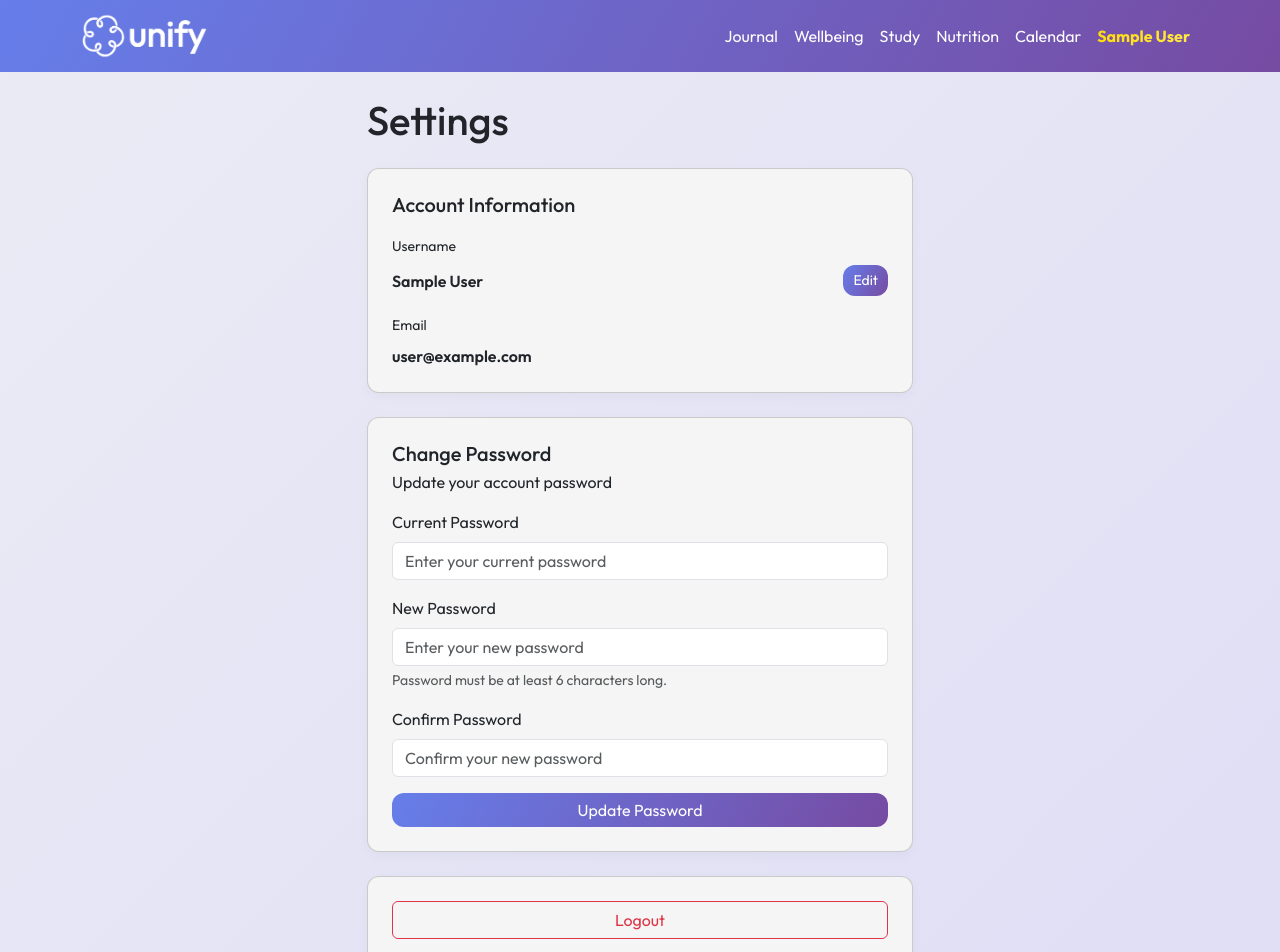
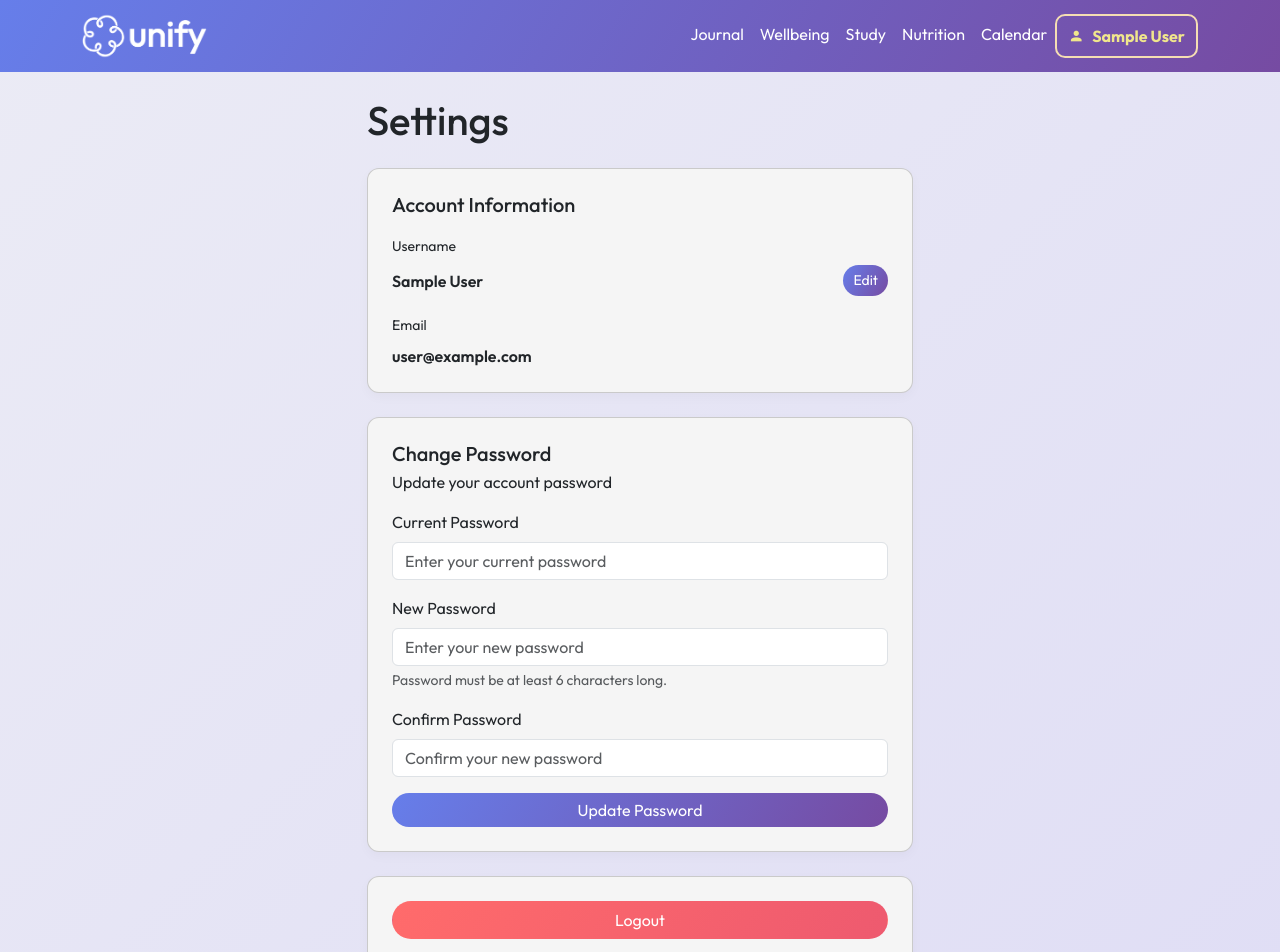
Before and after one commit to Matt2khlr/WAD2_Unify, a Vue app: page /settings in a window 1280 px wide. Shown: the top 952 px of the page. Built offline with nearby package versions, Linux system fonts and the light colour scheme; no server answers; sample sign-in values are in the browser's storage.

Commit message:
style: Fixed alignment,

```diff
--- a/src/components/Navbar.vue
+++ b/src/components/Navbar.vue
@@ -7,6 +7,7 @@ import logo from '@/assets/logo.png';
 
 const collapseMenu = ref(null);
 const userName = ref('Profile');
+const isOpen = ref(false);
 
 // Bootstrap collapse instance
 let bsCollapse = null;
@@ -65,10 +66,14 @@ function cleanupAuthListener() {
   window.removeEventListener('profile-updated', handleProfileUpdate);
 }
 
+function toggleNav() {
+  bsCollapse?.toggle();
+  requestAnimationFrame(() => { isOpen.value = collapseMenu.value?.classList.contains('show'); });
+}
+
 function closeNav() {
-  if (bsCollapse && collapseMenu.value?.classList.contains('show')) {
-    bsCollapse.hide();
-  }
+  bsCollapse?.hide();
+  isOpen.value = false;
 }
 </script>
 
@@ -79,8 +84,8 @@ function closeNav() {
         <img :src="logo" class="navbar-logo" alt="Logo" />
       </RouterLink>
 
-      <button class="navbar-toggler" type="button" data-bs-toggle="collapse" data-bs-target="#mainNav"
-        aria-controls="mainNav" aria-expanded="false" aria-label="Toggle navigation">
+      <button class="navbar-toggler" type="button" aria-controls="mainNav"
+      :aria-expanded="isOpen" aria-label="Toggle navigation" @click="toggleNav">
         <span class="navbar-toggler-icon"></span>
       </button>
 
@@ -102,7 +107,8 @@ function closeNav() {
             <RouterLink class="nav-link" to="/calendar" @click="closeNav">Calendar</RouterLink>
           </li>
           <li class="nav-item">
-            <RouterLink class="nav-link user-name" to="/settings" @click="closeNav">{{ userName }}
+            <RouterLink class="nav-link user-name user-name-pill" to="/settings" @click="closeNav">
+              &nbsp;<i class="mdi mdi-account me-2"></i>{{ userName }}&nbsp;
             </RouterLink>
           </li>
         </ul>
@@ -148,7 +154,7 @@ nav {
 }
 
 .user-name {
-  background: linear-gradient(120deg, #ffd700 0%, #ffed4e 100%);
+  background: #F0E68C;
   -webkit-background-clip: text;
   -webkit-text-fill-color: transparent;
   background-clip: text;
@@ -158,9 +164,15 @@ nav {
 }
 
 .user-name:hover {
-  background: linear-gradient(120deg, #ffed4e 0%, #ffd700 100%);
+  background: #bababa;
   -webkit-background-clip: text;
   -webkit-text-fill-color: transparent;
   background-clip: text;
 }
+
+.user-name-pill {
+  border: 2px solid wheat;
+  border-radius: 10px;
+}
+
 </style>
--- a/src/views/CalendarView.vue
+++ b/src/views/CalendarView.vue
@@ -1513,7 +1513,7 @@ export default {
   <div class="container h-100">
 
     <div class="mt-2 mb-2 text-center">
-      <h1 class="display-4 fw-bold d-flex align-items-center gap-3">
+      <h1 class="display-4 fw-bold d-flex justify-content-center align-items-center gap-3">
         Calendar
       </h1>
     </div>
@@ -1705,7 +1705,6 @@ export default {
         <div class="modal-content">
           <div class="modal-header">
             <h5 class="modal-title">
-              <i class="mdi mdi-calendar-plus me-2"></i>
               Create Event
             </h5>
             <button type="button" class="btn-close btn-close-white" @click="closeCreateDialog"></button>
@@ -2413,8 +2412,14 @@ export default {
 }
 
 .save-button:hover {
+  background: linear-gradient(120deg, #667eea 0%, #764ba2 100%);
+  -webkit-background-clip: text;
+  -webkit-text-fill-color: transparent;
+  background-clip: text;
+  border: 1px solid lightgray;
   box-shadow: 0 8px 16px rgba(102, 126, 234, 0.4);
   transform: translateY(-3px);
+  transition: all 0.3s ease;
 }
 
 /* Cancel Button */
@@ -2426,8 +2431,14 @@ export default {
 }
 
 .cancel-button:hover {
-  box-shadow: 0 8px 16px rgba(102, 126, 234, 0.4);
+  background: linear-gradient(120deg, #ff6b6b 0%, #ee5a6f 100%);
+  -webkit-background-clip: text;
+  -webkit-text-fill-color: transparent;
+  background-clip: text;
+  border: 1px solid lightgray;
+  box-shadow: 0 8px 16px rgba(255, 107, 107, 0.4);
   transform: translateY(-3px);
+  transition: all 0.3s ease;
 }
 
 /* Close Button */
@@ -2440,8 +2451,14 @@ export default {
 }
 
 .close-button:hover {
+  background: linear-gradient(120deg, #ff6b6b 0%, #ee5a6f 100%);
+  -webkit-background-clip: text;
+  -webkit-text-fill-color: transparent;
+  background-clip: text;
+  border: 1px solid black;
   box-shadow: 0 8px 16px rgba(102, 126, 234, 0.4);
   transform: translateY(-3px);
+  transition: all 0.3s ease;
 }
 
 /* ====== Map Button ======*/
--- a/src/views/SettingsView.vue
+++ b/src/views/SettingsView.vue
@@ -190,18 +190,18 @@ function showToast(message) {
 
               <div v-if="!isEditingName" class="d-flex justify-content-between align-items-center">
                 <div class="fw-semibold">{{ user?.displayName || 'Not set' }}</div>
-                <button type="button" class="btn btn-sm btn-outline-primary" @click="isEditingName = true">
+                <button type="button" class="btn btn-sm general-btn" @click="isEditingName = true">
                   Edit
                 </button>
               </div>
               <div v-else class="d-flex gap-2">
                 <input v-model="userName" type="text" class="form-control form-control-sm"
                   placeholder="Enter your username" />
-                <button type="button" class="btn btn-sm btn-primary" @click="updateUserName"
+                <button type="button" class="btn btn-sm general-btn" @click="updateUserName"
                   :disabled="userNameLoading">
                   Save
                 </button>
-                <button type="button" class="btn btn-sm btn-outline-secondary" @click="cancelEditName"
+                <button type="button" class="btn btn-sm red-btn" @click="cancelEditName"
                   :disabled="userNameLoading">
                   Cancel
                 </button>
@@ -243,7 +243,7 @@ function showToast(message) {
                   placeholder="Confirm your new password" autocomplete="new-password" required />
               </div>
               <!-- Update Password Button -->
-              <button type="submit" class="btn btn-primary w-100" :disabled="passwordLoading">
+              <button type="submit" class="btn general-btn w-100" :disabled="passwordLoading">
                 <span v-if="passwordLoading" class="spinner-border spinner-border-sm me-2"></span>
                 Update Password
               </button>
@@ -254,7 +254,7 @@ function showToast(message) {
         <!-- Logout Section -->
         <div class="card">
           <div class="card-body p-4">
-            <button class="btn btn-outline-danger w-100" :disabled="logoutLoading" @click="handleLogout">
+            <button class="btn red-btn w-100" :disabled="logoutLoading" @click="handleLogout">
               <span v-if="logoutLoading" class="spinner-border spinner-border-sm me-2"></span>
               Logout
             </button>
@@ -288,13 +288,41 @@ function showToast(message) {
   box-shadow: 0 6px 20px rgba(0, 0, 0, 0.05);
 }
 
-.btn-sm,
-.btn-primary {
+.general-btn {
   background: linear-gradient(120deg, #667eea 0%, #764ba2 100%);
   border: none;
-  border-radius: 0.75rem;
+  border-radius: 20px;
   padding: 5px 10px;
   color: white;
+}
+
+.general-btn:hover {
+  background: linear-gradient(120deg, #667eea 0%, #764ba2 100%);
+  -webkit-background-clip: text;
+  -webkit-text-fill-color: transparent;
+  background-clip: text;
+  border: 1px solid lightgray;
+  box-shadow: 0 8px 16px rgba(102, 126, 234, 0.4);
+  transform: translateY(-3px);
+  transition: all 0.3s ease;
+}
+
+.red-btn {
+  background: linear-gradient(120deg, #ff6b6b 0%, #ee5a6f 100%);
+  color: white;
+  border-radius: 20px;
+  transition: all 0.3s ease;
+}
+
+.red-btn:hover {
+  background: linear-gradient(120deg, #ff6b6b 0%, #ee5a6f 100%);
+  -webkit-background-clip: text;
+  -webkit-text-fill-color: transparent;
+  background-clip: text;
+  border: 1px solid lightgray;
+  box-shadow: 0 8px 16px rgba(255, 107, 107, 0.4);
+  transform: translateY(-3px);
+  transition: all 0.3s ease;
 }
 
 .toast {
--- a/src/views/StudyView.vue
+++ b/src/views/StudyView.vue
@@ -1425,7 +1425,7 @@ export default {
                     {{ formatExamDate(exam.date) }} at {{ exam.time }}
                   </small>
                 </div>
-                <button class="cancel-button" @click="deleteExam(exam.id)" title="Delete this exam">
+                <button class="delete-button" @click="deleteExam(exam.id)" title="Delete this exam">
                   Delete
                 </button>
               </div>
@@ -1464,7 +1464,7 @@ export default {
                   <i class="fas fa-folder"></i> {{ module.name }}
                   <span class="badge bg-secondary ms-2">{{ module.topics.length }}</span>
                 </h6>
-                <button class="cancel-button" @click="deleteModule(module.name)"
+                <button class="delete-button" @click="deleteModule(module.name)"
                   title="Delete this module and all its topics">
                   Delete
                 </button>
@@ -1872,7 +1872,7 @@ export default {
         <div class="modal-content">
           <div class="modal-header">
             <h5 class="modal-title">Add Exam Date</h5>
-            <button type="button" class="btn-close" @click="closeExamModal"></button>
+            <button type="button" class="btn-close btn-close-white" @click="closeExamModal"></button>
           </div>
           <div class="modal-body">
             <!-- Image Upload Section -->
@@ -1989,10 +1989,10 @@ export default {
             </div>
           </div>
           <div class="modal-footer">
-            <button type="button" class="btn btn-secondary" @click="closeExamModal">
+            <button type="button" class="btn cancel-button" @click="closeExamModal">
               Cancel
             </button>
-            <button type="button" class="btn btn-primary" @click="addExam">
+            <button type="button" class="btn save-button" @click="addExam">
               Add Exam
             </button>
           </div>
@@ -2012,7 +2012,6 @@ export default {
 
 <style scoped>
 .study-app {
-  background: white;
   min-height: 100vh;
   font-family: 'Segoe UI', Tahoma, Geneva, Verdana, sans-serif;
 }
@@ -2035,7 +2034,7 @@ export default {
 
 .card {
   border-radius: 30px;
-  box-shadow: 0 10px 30px rgba(0, 0, 0, 0.2);
+  box-shadow: 0 8px 24px rgba(0, 0, 0, 0.06);
   margin-bottom: 2rem;
   overflow: visible;
   position: relative;
@@ -2355,6 +2354,11 @@ export default {
 
 .modal-backdrop.show {
   opacity: 0.5;
+}
+
+.modal-header {
+  background-color: #667eea;
+  color: white;
 }
 
 /* Help Button and Tooltip Styles */
@@ -2528,13 +2532,31 @@ export default {
   color: white;
   border-radius: 20px;
   transition: all 0.3s ease;
+}
+
+.cancel-button:hover {
+  background: linear-gradient(120deg, #ff6b6b 0%, #ee5a6f 100%);
+  -webkit-background-clip: text;
+  -webkit-text-fill-color: transparent;
+  background-clip: text;
+  border: 1px solid lightgray;
+  box-shadow: 0 8px 16px rgba(102, 126, 234, 0.4);
+  transform: translateY(-3px);
+  transition: all 0.3s ease;
+}
+
+.delete-button {
+  background: linear-gradient(120deg, #ff6b6b 0%, #ee5a6f 100%);
+  color: white;
+  border-radius: 20px;
+  transition: all 0.3s ease;
   border: none;
   padding: 0.2rem 0.2rem;
   font-size: 0.9rem;
   min-width: 70px;
 }
 
-.cancel-button:hover {
+.delete-button:hover {
   background: linear-gradient(120deg, #ff6b6b 0%, #ee5a6f 100%);
   -webkit-background-clip: text;
   -webkit-text-fill-color: transparent;
```
